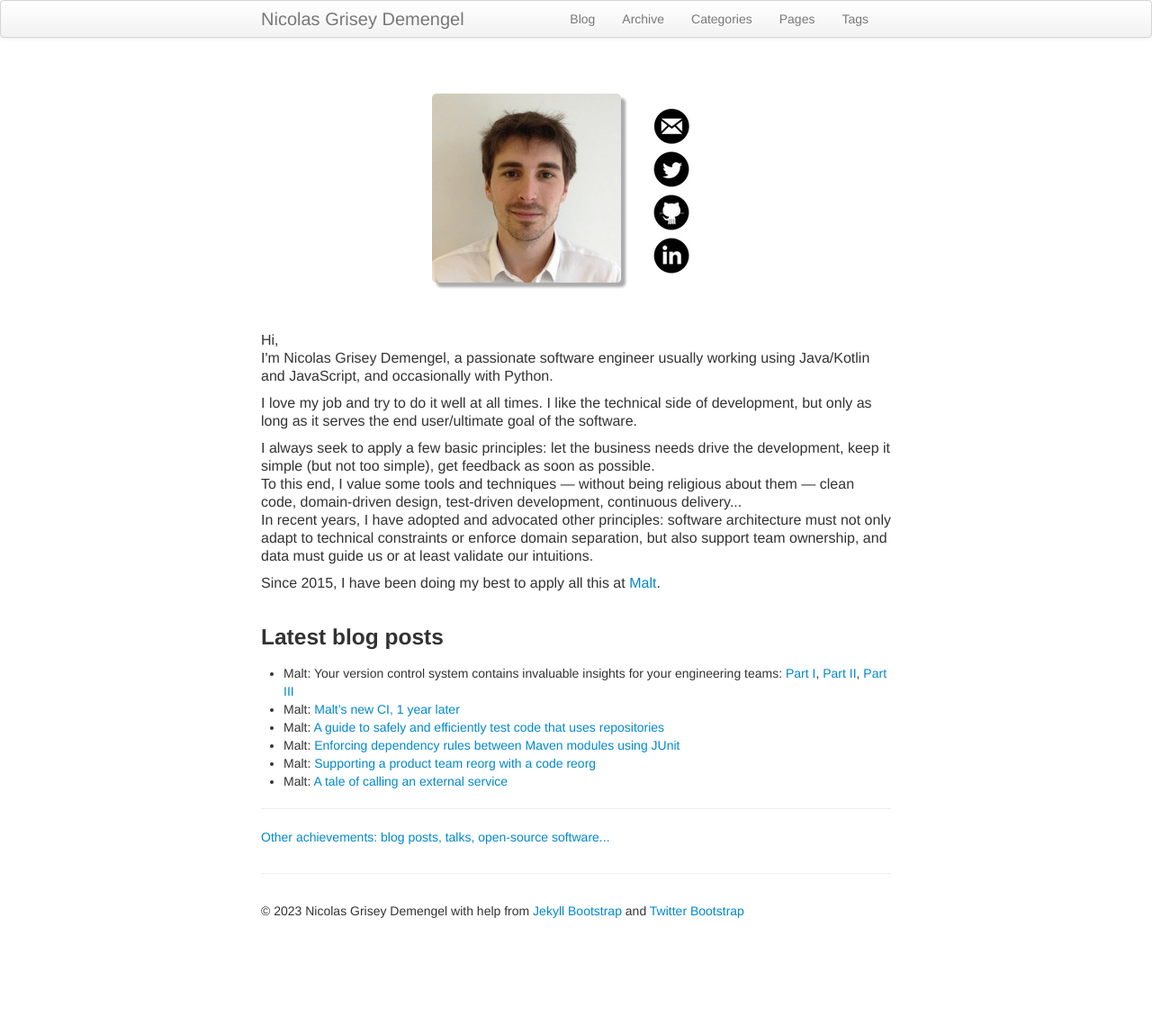
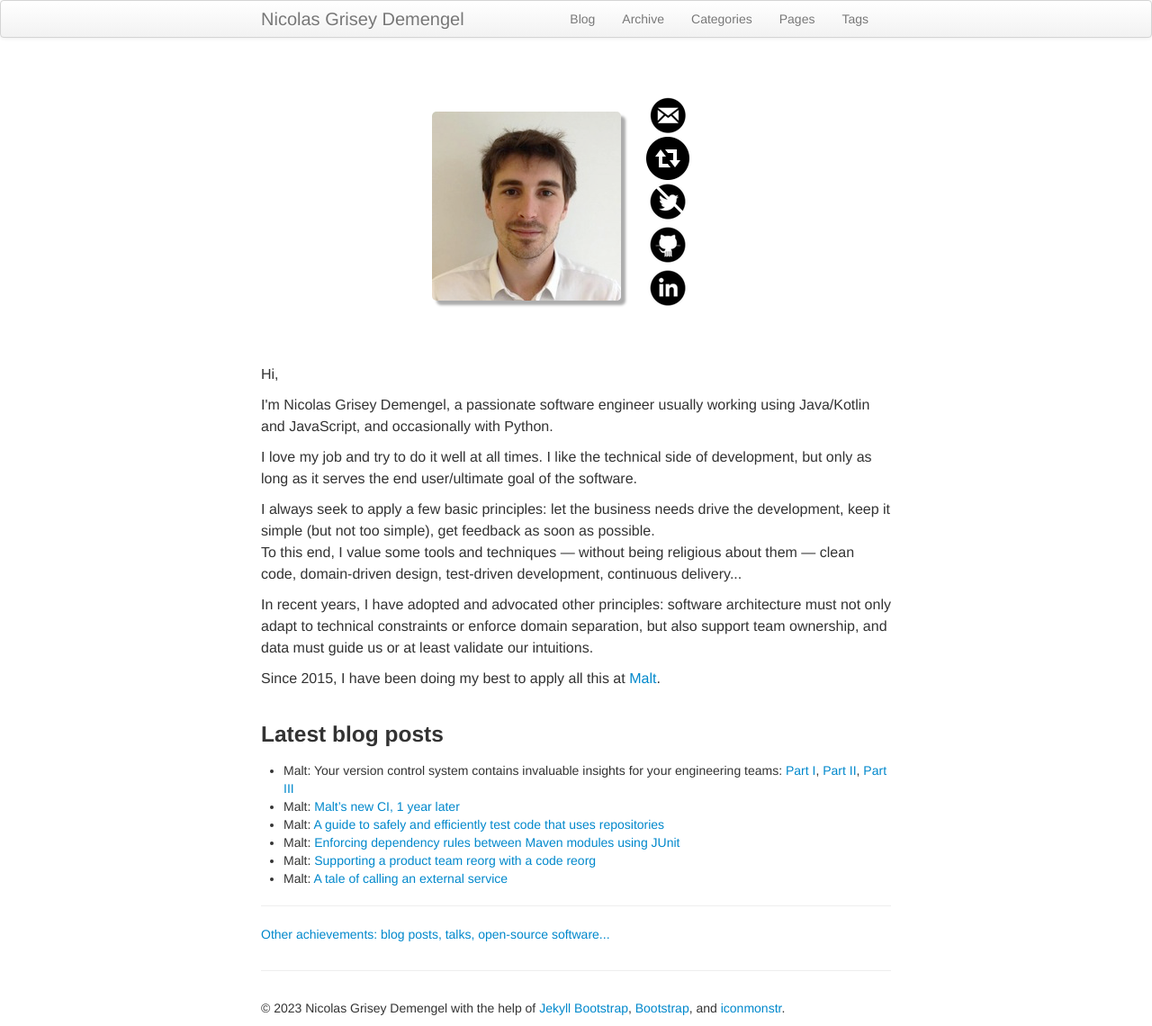
Before and after one commit to ndemengel/ndemengel.github.com, a Jekyll site: the page built from index.md, in a window 1280 px wide. Shown: the whole page at 90% size. Built offline with Jekyll 4.4.1, drawn with Linux system fonts in a browser that asks for light colours; before the commit the page ends 1032 px from its top, so only the background shows below that.

Commit message:
Add link to Mastodon

```diff
--- a/_includes/themes/twitter/default.html
+++ b/_includes/themes/twitter/default.html
@@ -63,8 +63,8 @@
       <hr>
       <footer>
         <p>&copy; {{ site.time | date: '%Y' }} {{ site.author.name }}
-          with help from <a href="http://jekyllbootstrap.com" target="_blank" title="The Definitive Jekyll Blogging Framework">Jekyll Bootstrap</a>
-          and <a href="http://twitter.github.com/bootstrap/" target="_blank">Twitter Bootstrap</a>
+          with the help of <a href="http://jekyllbootstrap.com" target="_blank" title="The Definitive Jekyll Blogging Framework">Jekyll Bootstrap</a>,
+          <a href="https://getbootstrap.com/2.2.0/" target="_blank">Bootstrap</a>, and <a href="https://iconmonstr.com/">iconmonstr</a>.
         </p>
       </footer>
 
--- a/assets/themes/twitter/css/style.css
+++ b/assets/themes/twitter/css/style.css
@@ -71,20 +71,20 @@
 
 .tweet-button a {
   display: block;
-  padding: 0px 0px 0px 24px;
+  padding: 0 0 0 24px;
   background: url('https://twitter.com/favicons/favicon.ico') 1px center no-repeat;
   text-decoration: none;
   background-size: 16px 16px;
   margin: 0; }
 
 #me {
+    display: flex;
     width: 320px;
     margin: 3em auto;
+    align-items: center;
 }
 
 #photo {
-    display: inline-block;
-    vertical-align: top;
 	-moz-border-radius: 5px;
 	-webkit-border-radius: 5px;
 	-o-border-radius: 5px;
@@ -98,8 +98,6 @@
 }
 
 #social {
-    display: inline-block;
-    margin-top: 12px;
     margin-left: 2em;
 	padding: 0;
 	list-style: none;
@@ -121,6 +119,7 @@
 @media only screen and (max-width: 799px) {
 
   #me {
+    display: block;
     height: 280px;
     text-align: center;
   }
--- a/index.md
+++ b/index.md
@@ -8,20 +8,23 @@ hide_title: true
 {% include JB/setup %}
 
 <aside id="me">
-  <img id="photo" src="img/photo.jpeg" alt="Photo de Nicolas" />
+  <img id="photo" src="/img/photo.jpeg" alt="Nicolas' photo" width="210" height="210"/>
   <ul id="social">
-    <li><a href="mailto:nicolas.demengel@gmail.com" title="Contactez-moi !" target="_blank"><img src="/img/iconmonstr-email-9-icon-48.png" alt="Logo Email" /></a></li>
-    <li><a href="https://twitter.com/NicolasDemengel" title="Mon compte Twitter"><img alt="Logo Twitter" src="/img/iconmonstr-twitter-4-icon-48.png" /></a></li>
-    <li><a href="https://github.com/ndemengel" title="Mon compte Github"><img alt="Logo Github" src="/img/iconmonstr-github-9-icon-48.png" /></a></li>
-    <li><a href="http://www.linkedin.com/in/nicolasdemengel" title="Mon compte LinkedIn"><img alt="Logo LinkedIn" src="/img/iconmonstr-linkedin-4-icon-48.png" /></a></li>
+    <li><a href="mailto:nicolas.demengel@gmail.com" title="Contact me!" target="_blank"><img src="/img/iconmonstr-email-9-icon-48.png" alt="Email icon by iconmonstr.com" /></a></li>
+    <li><a href="https://piaille.fr/@NicolasGriseyDemengel" title="My Mastodon account"><img alt="Mastodon icon by iconmonstr.com" src="/img/iconmonstr-retweet-3-icon-48.png" /></a></li>
+    <li><a href="https://twitter.com/NicolasDemengel" title="My Twitter account"><img alt="Twitter icon by iconmonstr.com" src="/img/iconmonstr-twitter-4-icon-48-striked.png" /></a></li>
+    <li><a href="https://github.com/ndemengel" title="My Github account"><img alt="Github icon by iconmonstr.com" src="/img/iconmonstr-github-9-icon-48.png" /></a></li>
+    <li><a href="http://www.linkedin.com/in/nicolasdemengel" title="My LinkedIn account"><img alt="LinkedIn icon by iconmonstr.com" src="/img/iconmonstr-linkedin-4-icon-48.png" /></a></li>
   </ul>
 </aside>
 
-<section style="font-size: 1rem;margin-top: 50px;">
+<section style="font-size: 1rem; line-height: 1.5rem; margin-top: 50px;">
   <h2 hidden>Presentation</h2>
   <p>
     Hi,
-    <br>I'm Nicolas Grisey Demengel, a passionate software engineer usually working using Java/Kotlin and JavaScript, and occasionally with Python.
+  </p>
+  <p>
+    I'm Nicolas Grisey Demengel, a passionate software engineer usually working using Java/Kotlin and JavaScript, and occasionally with Python.
   </p>
   <p>
     I love my job and try to do it well at all times. I like the technical side of development, but only as long as it serves the end user/ultimate goal of the software.
@@ -29,7 +32,9 @@ hide_title: true
   <p>
     I always seek to apply a few basic principles: let the business needs drive the development, keep it simple (but not too simple), get feedback as soon as possible.
     <br>To this end, I value some tools and techniques &mdash; without being religious about them &mdash; clean code, domain-driven design, test-driven development, continuous delivery...
-    <br>In recent years, I have adopted and advocated other principles: software architecture must not only adapt to technical constraints or enforce domain separation, but also support team ownership, and data must guide us or at least validate our intuitions.
+  </p>
+  <p>
+    In recent years, I have adopted and advocated other principles: software architecture must not only adapt to technical constraints or enforce domain separation, but also support team ownership, and data must guide us or at least validate our intuitions.
   </p>
   <p>Since 2015, I have been doing my best to apply all this at <a href="https://www.malt.com">Malt</a>.</p>
 </section>
```
Also changed, not shown: img/iconmonstr-retweet-3-icon-48.png (added), img/iconmonstr-twitter-4-icon-48-striked.png (added).
